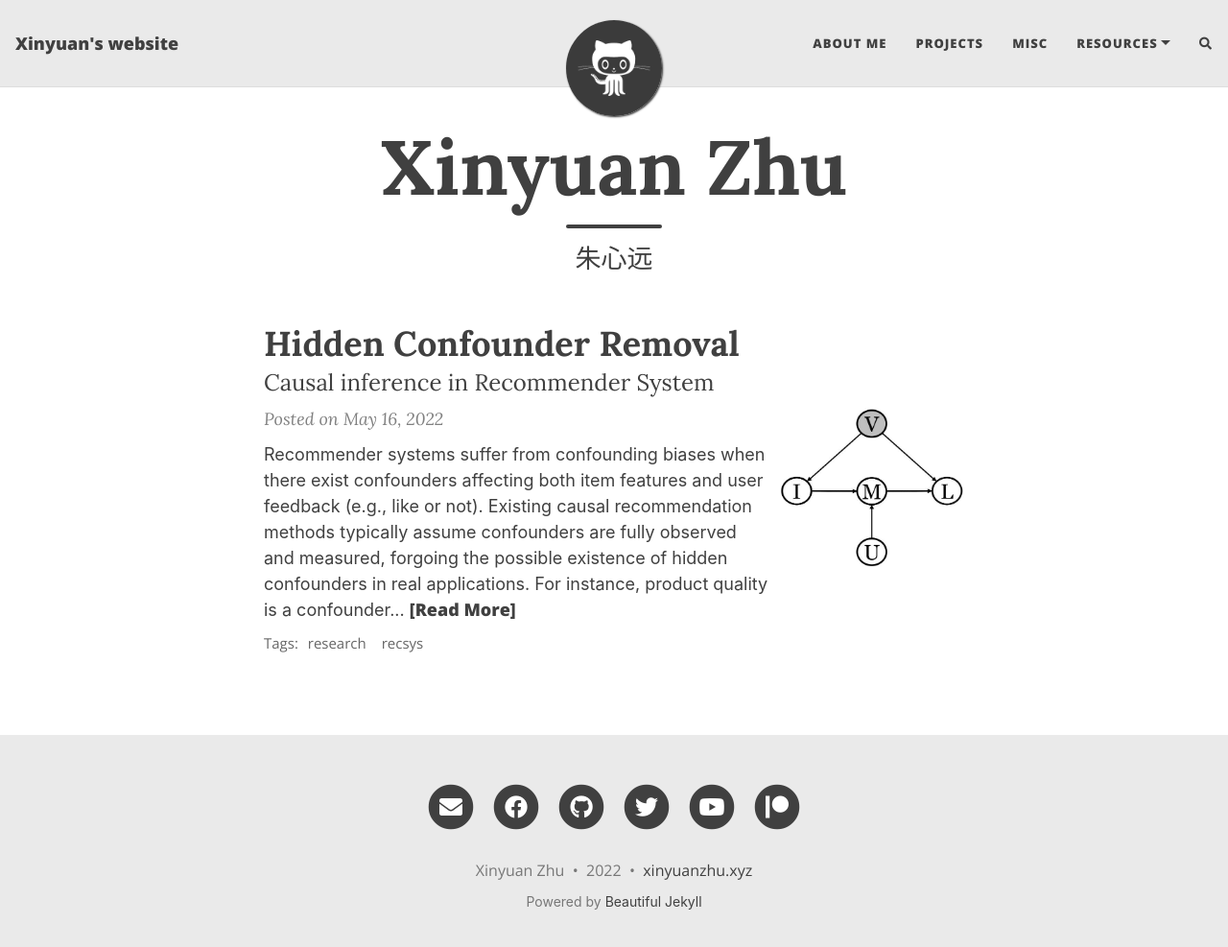
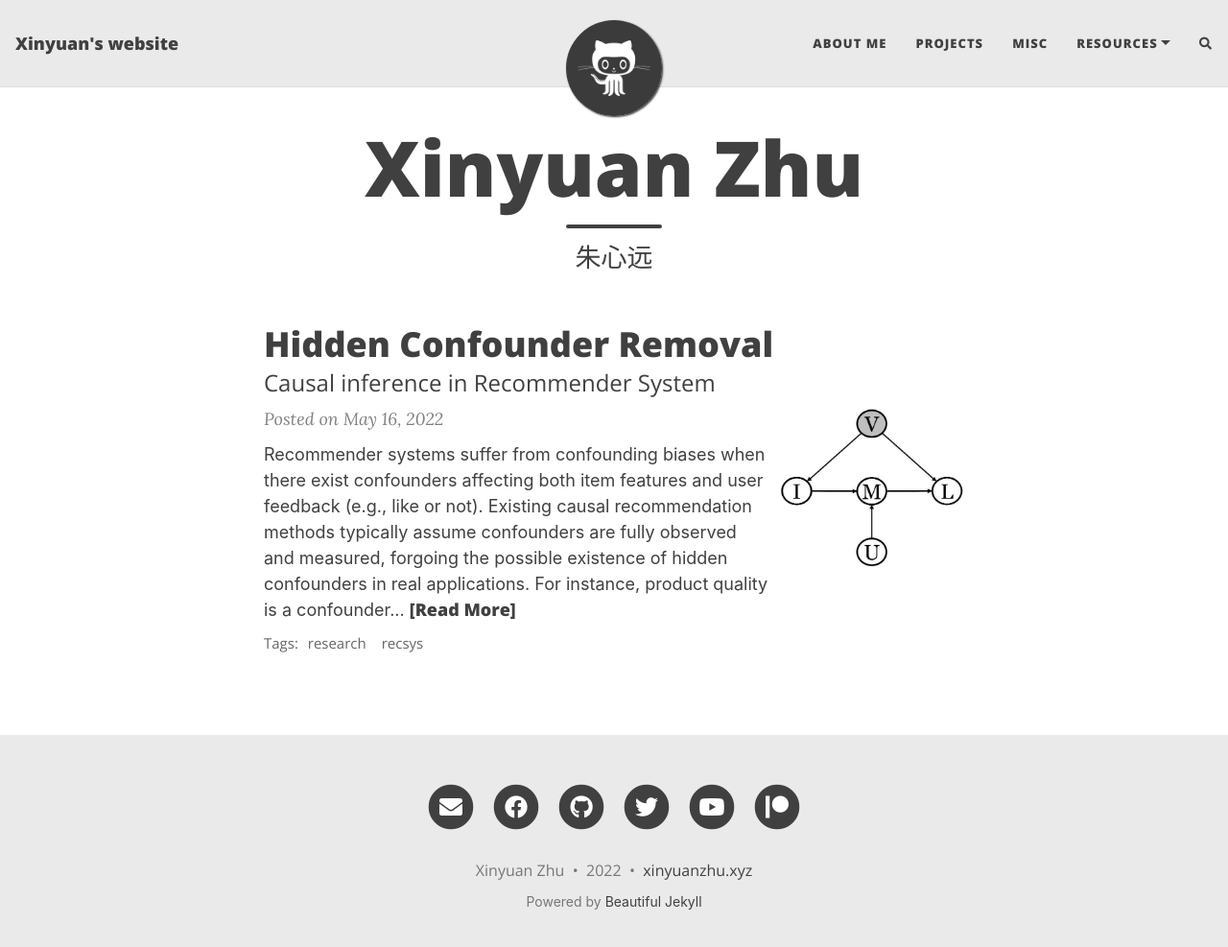
Before and after one commit to xinyuanzhu/xinyuanzhu.github.io, a Jekyll site: the page built from index.html, in a window 1280 px wide and 1000 px high. Shown: the top 987 px of the window at 96% size. Built offline with Jekyll 4.4.1, drawn with Linux system fonts in a browser that asks for light colours; nearby versions of some CDN libraries; the list of posts is cut into pages by our own code; comment, search, counter and statistics services are not loaded.

Commit message:
Update beautifuljekyll.css

```diff
--- a/assets/css/beautifuljekyll.css
+++ b/assets/css/beautifuljekyll.css
@@ -27,7 +27,7 @@ p {
   margin: 1.875rem 0;
 }
 h1,h2,h3,h4,h5,h6 {
-  font-family: 'Lora', 'Helvetica Neue', Helvetica, Arial, sans-serif;
+  font-family: 'Open Sans', 'Helvetica Neue', Helvetica, Arial, sans-serif;
   font-weight: 800;
   line-height: 1.1;
 }
@@ -669,7 +669,7 @@ nav.top-nav-short-permanent ~ header > .intro-header.big-img {
   font-size: 1.6875rem;
   line-height: 1.1;
   display: block;
-  font-family: 'Open Sans', 'Helvetica Neue', Helvetica, Arial, sans-serif;
+  font-family: 'Open Sans', 'Source Han Serif' 'Helvetica Neue', Helvetica, Arial, sans-serif;
   font-weight: 300;
   margin: 0.625rem 0 0;
 }
```
